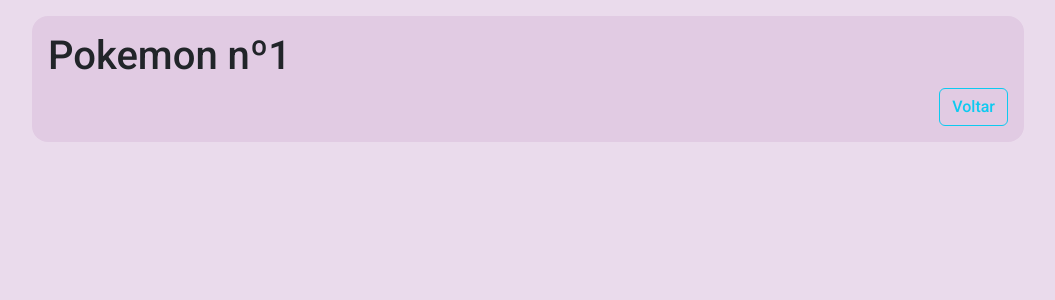
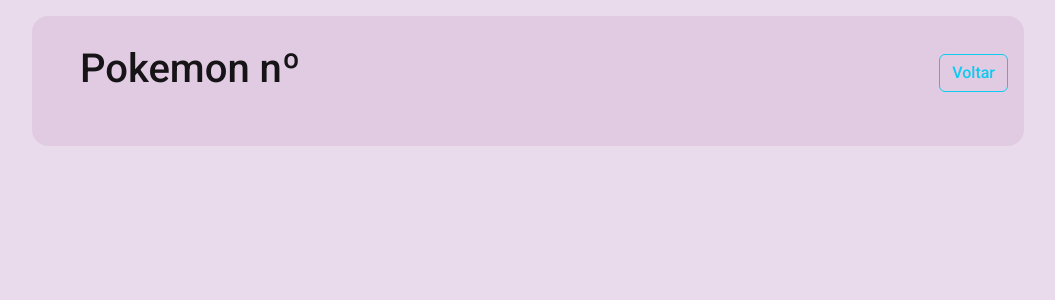
Before and after one commit to anjinha-oliveira/pokedex-react, a React (Create React App) app: page /pokemon/1 in a window 1280 px wide. Shown: the top 300 px of the page, without its empty margins (112-1167 px from the left). Built offline with nearby package versions, Linux system fonts and the light colour scheme.

Commit message:
Adicionando navBar na pagina de tipos para ficar com o layout parecido com a primeira página

```diff
--- a/src/pages/PokeTypes.js
+++ b/src/pages/PokeTypes.js
@@ -3,13 +3,16 @@
 import { Link } from "react-router-dom";
 
 function PokeTypes() {
-  let {number} = useParams()
+  let {number, name} = useParams()
   return (
     <section className="content">
-      <div>
-          <h1>Pokemon nº{number}</h1>
-        <div>
-          <div class="d-flex justify-content-end">
+      <ol>
+        <nav id="barraNavegação" className="navbar bg-light m-auto">
+          <a className="navbar-brand">
+           <h1>Pokemon nº{name}</h1>
+          </a>
+          <div className="d-flex justify-content-between">
+          <div className="">
             <Link to="/">
               <button
                 type="button"
@@ -17,9 +20,10 @@
                   Voltar
               </button>
             </Link>
-            </div>
           </div>
-        </div>
+          </div>
+        </nav>
+      </ol>
     </section>
   )
 }
```
